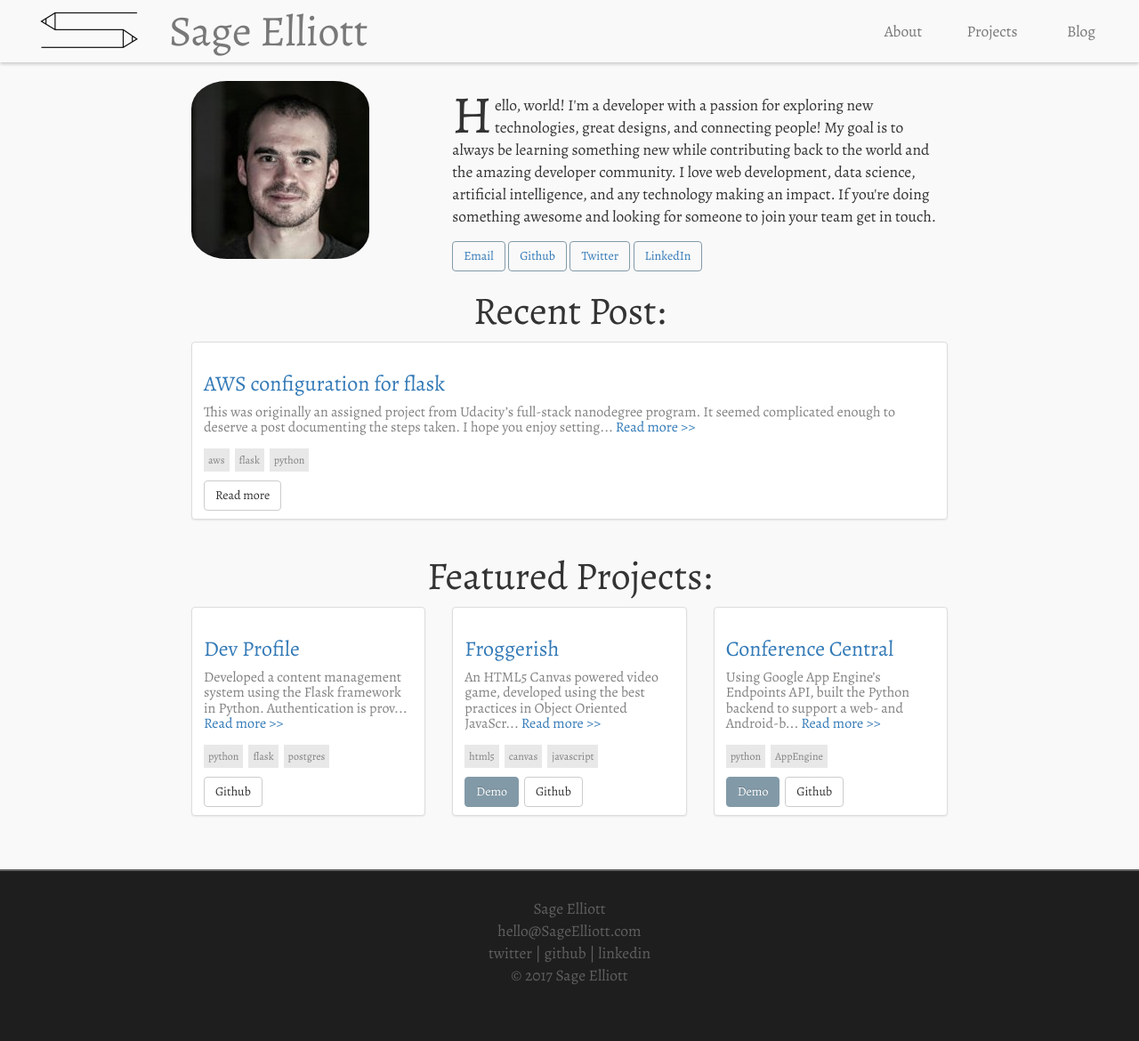
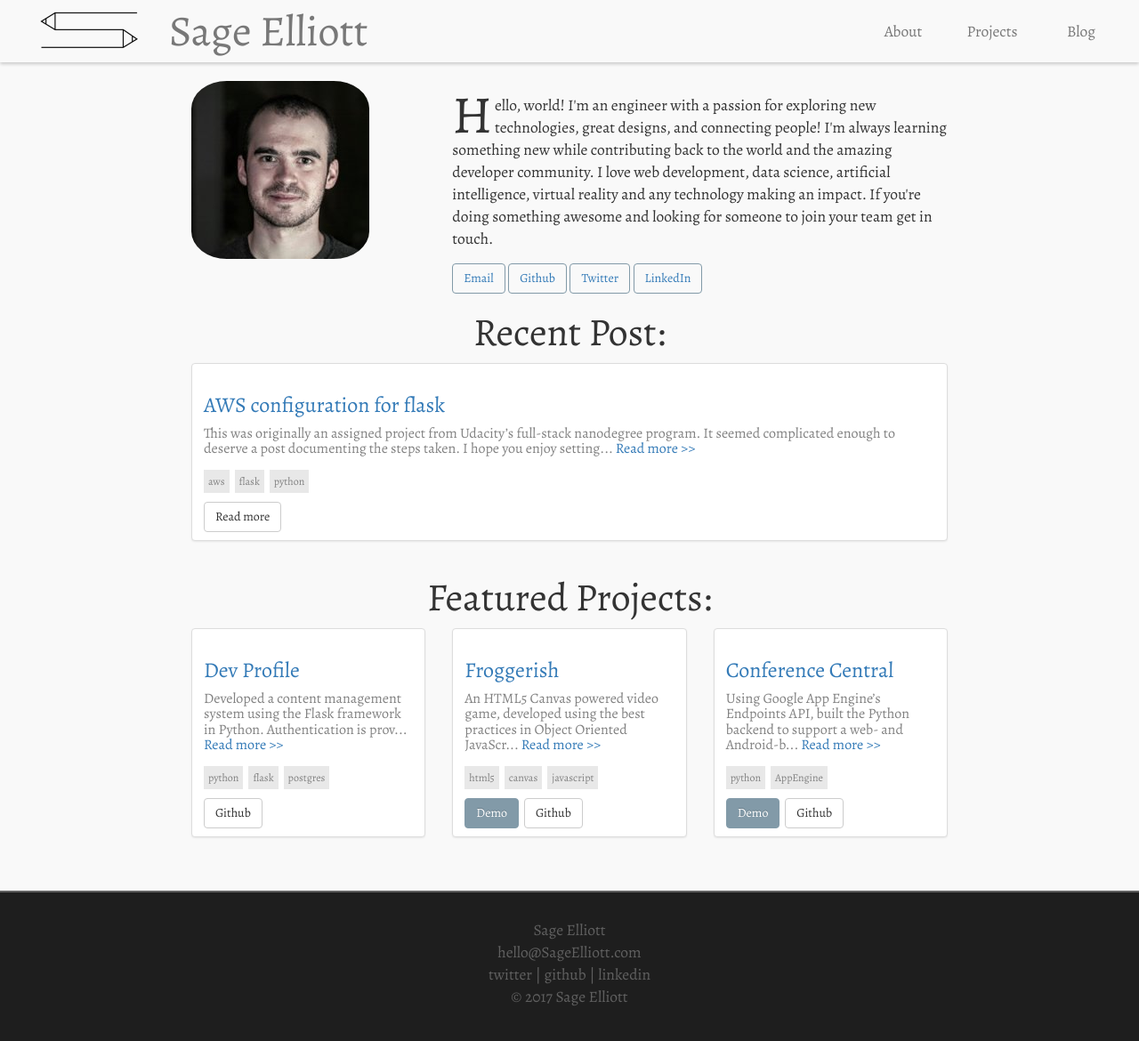
Before and after one commit to sagecodes/sage-blog, a Jekyll site: the page built from index.html, in a window 1280 px wide. Shown: the top 1170 px of the page at 89% size. Built offline with Jekyll 4.4.1, drawn with Linux system fonts in a browser that asks for light colours; nearby versions of some CDN libraries; some web fonts are replaced.

Commit message:
update: Bio

```diff
--- a/index.html
+++ b/index.html
@@ -12,7 +12,7 @@
                   </div>
                   <div class=" col-md-8">
                       <p class="intro">
-                          <span class="dropcap">H</span>ello, world! I'm a developer with a passion for exploring new technologies, great designs, and connecting people! My goal is to always be learning something new while contributing back to the world and the amazing developer community. I love web development, data science, artificial intelligence, and any technology making an impact. If you're doing something awesome and looking for someone to join your team get in touch.
+                          <span class="dropcap">H</span>ello, world! I'm an engineer with a passion for exploring new technologies, great designs, and connecting people! I'm always learning something new while contributing back to the world and the amazing developer community. I love web development, data science, artificial intelligence, virtual reality and any technology making an impact. If you're doing something awesome and looking for someone to join your team get in touch.
                       </p>
                   </div>
                   <div class=" col-md-7">
```
